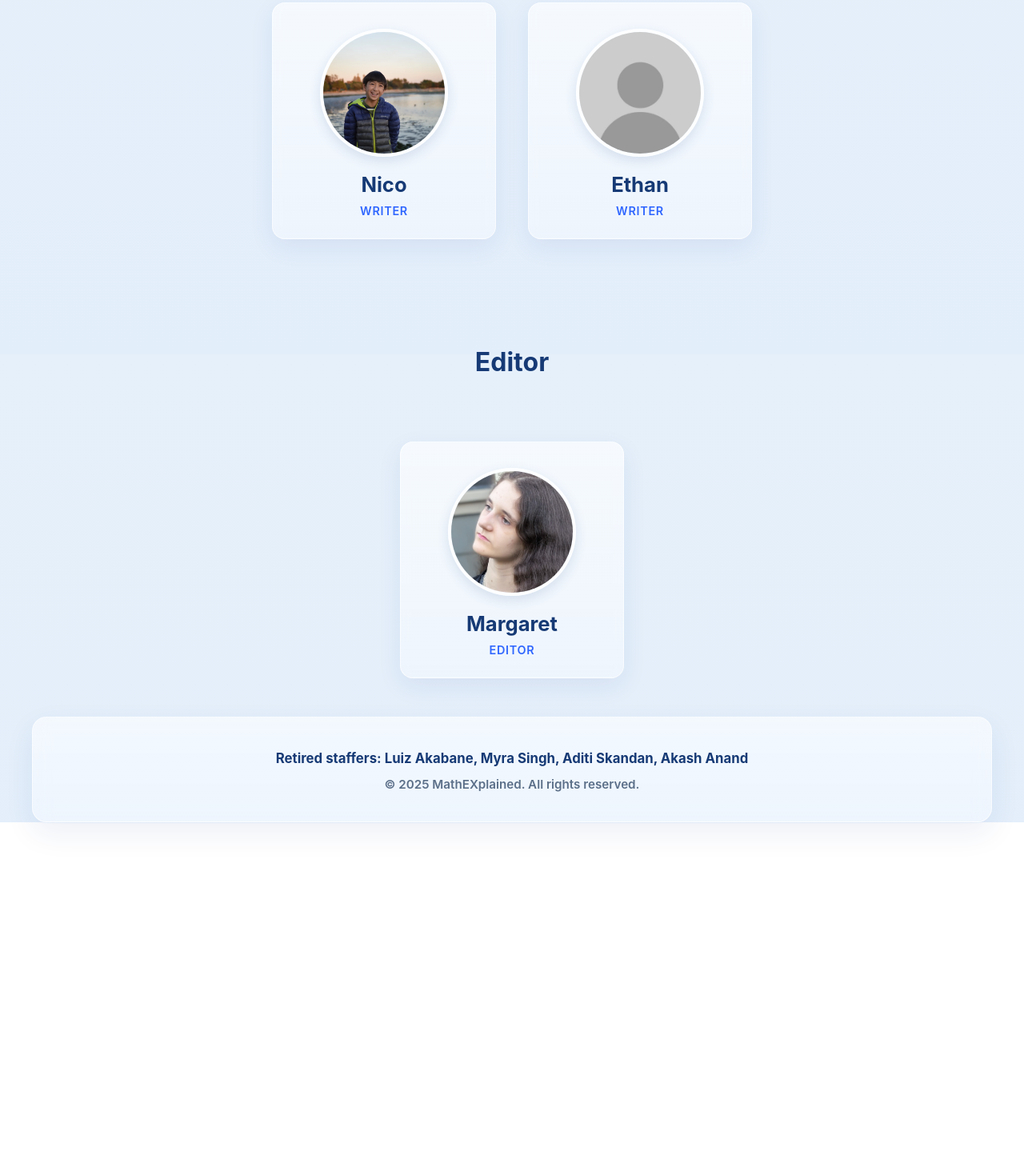
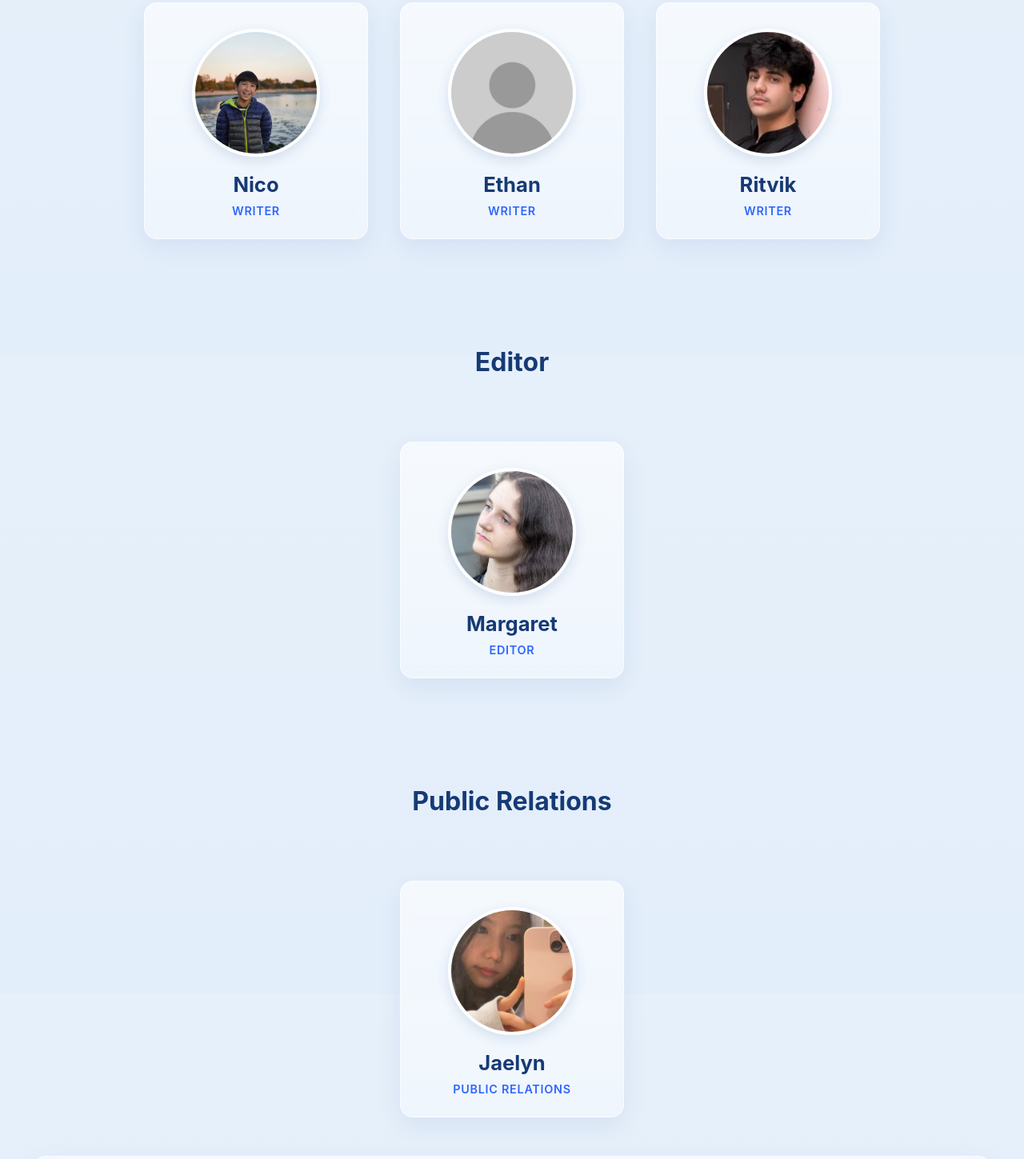
Before and after one commit to MathExplained/MathExplained.github.io, a plain HTML site: page staff.html in a window 1280 px wide. Shown: the part 2757-4206 px from the top of the page at 80% size. Before the commit the page ends 3785 px from the top, so only its background shows below. Drawn offline with Linux system fonts and the light colour scheme.

Commit message:
Add staff profiles for Ritvik and Jaelyn
Added new staff members Ritvik and Jaelyn with their details.

```diff
--- a/staff.html
+++ b/staff.html
@@ -155,6 +155,13 @@
         <p>Writer</p>
       </div>
     </a>
+    <a href="#ritvik" class="staff-card">
+      <img src="staff_info/Ritvik.webp" alt="Ritvik.webp" class="staff-photo">
+      <h3 class="staff-name">Ritvik</h3>
+      <div class="staff-position">
+        <p>Writer</p>
+      </div>
+    </a>
   </div>
 
   <h2>Editor</h2>
@@ -164,6 +171,17 @@
       <h3 class="staff-name">Margaret</h3>
       <div class="staff-position">
         <p>Editor</p>
+      </div>
+    </a>
+  </div>
+
+  <h2>Public Relations</h2>
+  <div class="grid-container staff-grid">
+    <a href="#jaelyn" class="staff-card">
+      <img src="staff_info/Jaelyn.webp" alt="Jaelyn.webp" class="staff-photo">
+      <h3 class="staff-name">Jaelyn</h3>
+      <div class="staff-position">
+        <p>Public Relations</p>
       </div>
     </a>
   </div>
@@ -347,8 +365,35 @@
       <h3 class="modal-title">Webmaster</h3>
       <p>
         Michelle is a student from Westlake High School, Westlake Village. She enjoys computational mathematics and RANS/CFD modeling. In her free time she loves to play tennis and watch F1.
+      </p>
     </div>
   </div>
+
+  <div class="staff-modal" id="ritvik">
+    <a href="#close" class="modal-backdrop-close" title="Close"></a>
+    <div class="modal-content">
+      <a href="#close" class="modal-close-button" title="Close">&times;</a>
+      <img src="staff_info/Ritvik.webp" alt="Ritvik.webp" class="modal-photo">
+      <h2 class="modal-name">Ritvik</h2>
+      <h3 class="modal-title">Writer</h3>
+      <p>
+        Ritvik is a junior at Delhi Public School, Greater Noida, India. He sometimes does math for fun, especially counting problems. Beyond math, he likes to play basketball, cards and listen to RnB.
+      </p>
+  </div>
+</div>
+
+  <div class="staff-modal" id="jaelyn">
+    <a href="#close" class="modal-backdrop-close" title="Close"></a>
+    <div class="modal-content">
+      <a href="#close" class="modal-close-button" title="Close">&times;</a>
+      <img src="staff_info/Jaelyn.webp" alt="Jaelyn.webp" class="modal-photo">
+      <h2 class="modal-name">Jaelyn</h2>
+      <h3 class="modal-title">Public Relations</h3>
+      <p>
+Jaelyn is a freshman at Interlake Senior High School in Washington. Her favorite area of math is number theory, and she enjoys almost every other branch of mathematics—except geometry. In her free time, she likes to play The Legend of Zelda: Breath of the Wild and write on her blog.
+      </p>
+  </div>
+</div>
 
 <footer>
   <p>Retired staffers: Luiz Akabane, Myra Singh, Aditi Skandan, Akash Anand</p>
```
